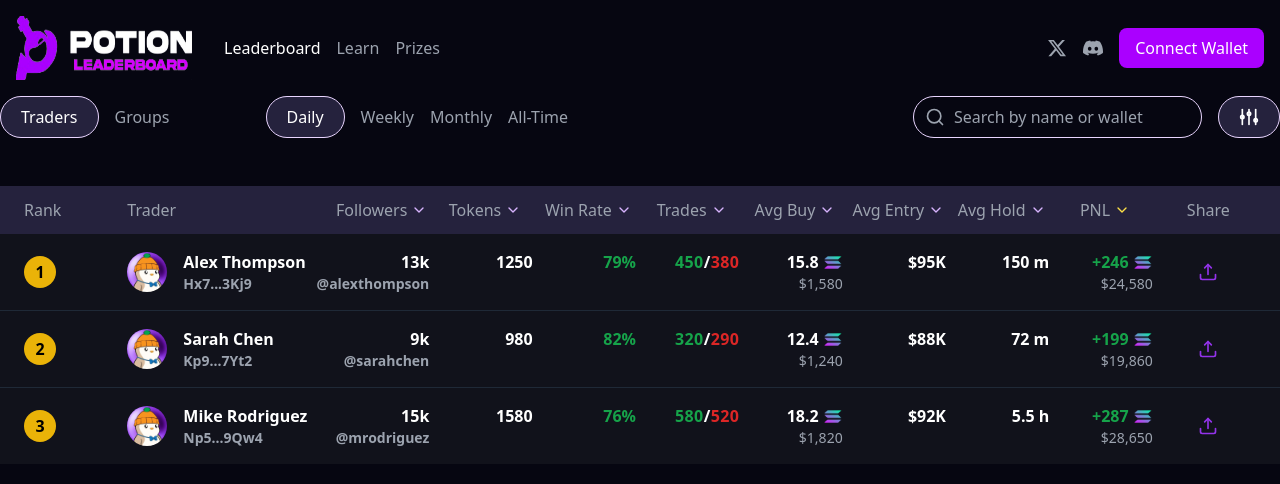
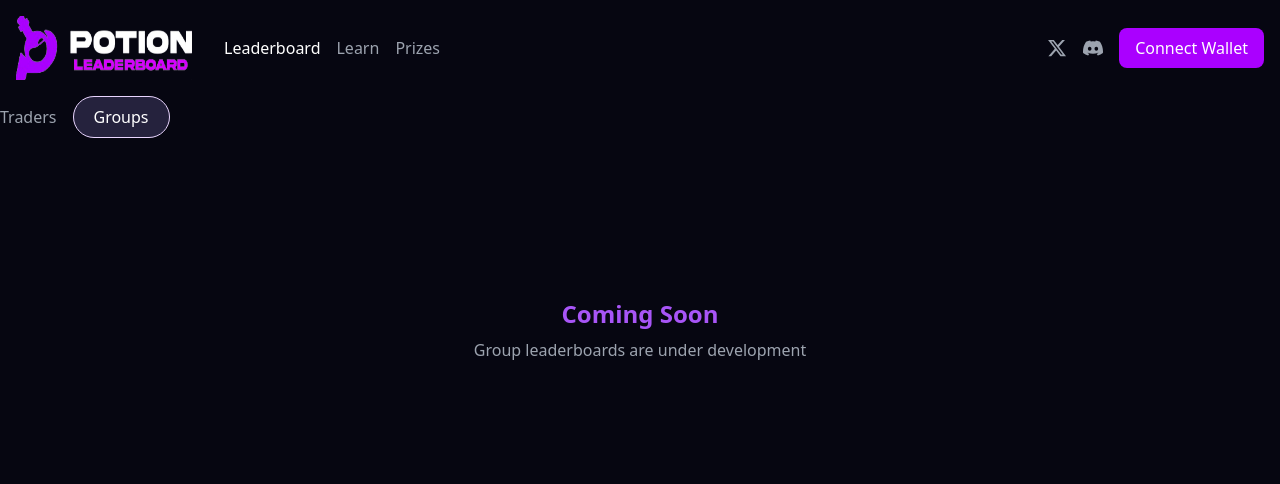
Before and after one commit to deiv-hash/potion-leaderboard, a Next.js app: page / in a window 1280 px wide. Both pictures are taken after a click on the button "Groups". Shown: the top 484 px of the page. Built offline with nearby package versions, Linux system fonts and the light colour scheme.

Commit message:
Add Groups tab with placeholder content

```diff
--- a/app/page.tsx
+++ b/app/page.tsx
@@ -9,7 +9,10 @@ import { Filter } from "./components/Filter";
 import { Leaderboard } from "./components/Leaderboard";
 import { useTraders } from "./hooks/useTraders";
 
+type Tab = "traders" | "groups";
+
 export default function Home() {
+  const [activeTab, setActiveTab] = useState<Tab>("traders");
   const [filter, setFilter] = useState({
     timeFrame: "daily" as TimeFrame,
     sortBy: "rank" as keyof Trader,
@@ -48,9 +51,24 @@ export default function Home() {
         <main>
           <div className="flex gap-24">
             <div className="text-gray-400 flex gap-4">
-              <button className="btn-tab">Traders</button>
-              <button>Groups</button>
+              <button
+                className={
+                  activeTab === "traders" ? "btn-tab" : "hover:text-white"
+                }
+                onClick={() => setActiveTab("traders")}
+              >
+                Traders
+              </button>
+              <button
+                className={
+                  activeTab === "groups" ? "btn-tab" : "hover:text-white"
+                }
+                onClick={() => setActiveTab("groups")}
+              >
+                Groups
+              </button>
             </div>
+            {activeTab === "traders" && (
               <div className="w-full flex justify-between">
                 <TimeFrameSelector
                   selectedTimeFrame={filter.timeFrame}
@@ -61,12 +79,26 @@ export default function Home() {
                   <Filter />
                 </div>
               </div>
+            )}
           </div>
+          {activeTab === "traders" ? (
             <Leaderboard
               traders={traders}
               loading={loading}
               onSort={handleSort}
             />
+          ) : (
+            <div className="flex items-center justify-center h-96">
+              <div className="text-center">
+                <h2 className="text-2xl text-purple-500 font-bold mb-2">
+                  Coming Soon
+                </h2>
+                <p className="text-gray-400">
+                  Group leaderboards are under development
+                </p>
+              </div>
+            </div>
+          )}
         </main>
       </div>
     </div>
```
Lines whose indentation alone changed are shown as unchanged.
